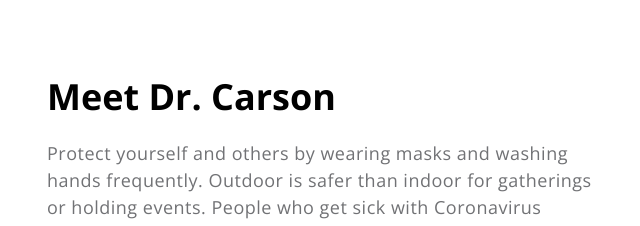
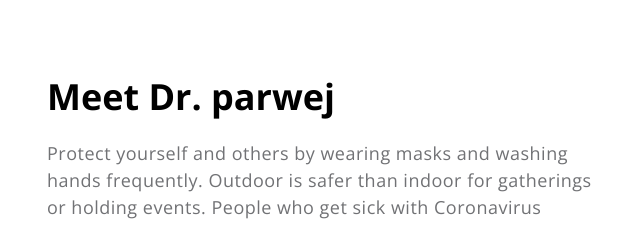
Before and after one commit to Parwej4085/gitFlowRepo, a plain HTML site: page index.html in a window 1280 px wide. Shown: the part 716-942 px from the top of the page, 35-675 px from the left. Drawn offline with nearby package versions, Linux system fonts and the light colour scheme.

Commit message:
change about us

```diff
--- a/index.html
+++ b/index.html
@@ -136,7 +136,7 @@ https://templatemo.com/tm-566-medic-care
                     <div class="row">
 
                         <div class="col-lg-6 col-md-6 col-12">
-                            <h2 class="mb-lg-3 mb-3">Meet Dr. Carson</h2>
+                            <h2 class="mb-lg-3 mb-3">Meet Dr. parwej</h2>
 
                             <p>Protect yourself and others by wearing masks and washing hands frequently. Outdoor is safer than indoor for gatherings or holding events. People who get sick with Coronavirus disease (COVID-19) will experience mild to moderate symptoms and recover without special treatments.</p>
 
```
